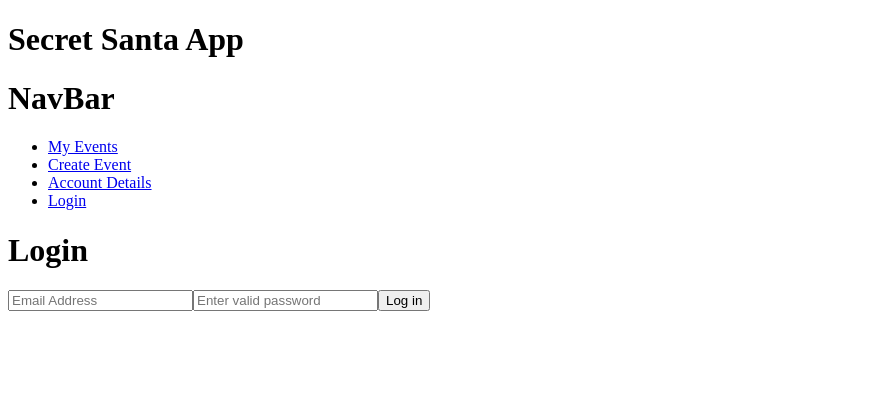
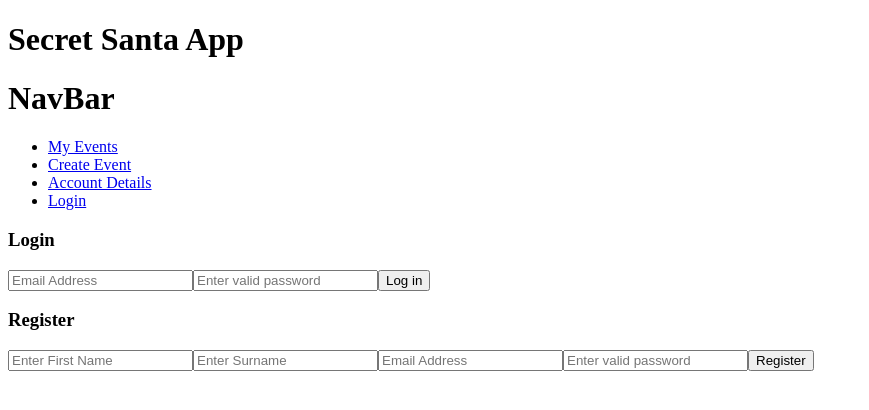
Before and after one commit to SuzBarnes/secret-santa, a React (Create React App) app: page /login in a window 1280 px wide. Shown: the top 410 px of the page, without its empty margins (0-869 px from the left). Built offline with nearby package versions, Linux system fonts and the light colour scheme.

Commit message:
added registration form to login page

```diff
--- a/package.json
+++ b/package.json
@@ -6,6 +6,7 @@
     "@testing-library/jest-dom": "^5.16.5",
     "@testing-library/react": "^13.4.0",
     "@testing-library/user-event": "^13.5.0",
+    "axios": "^1.1.3",
     "react": "^18.2.0",
     "react-dom": "^18.2.0",
     "react-router-dom": "^6.4.2",
--- a/src/components/Login.js
+++ b/src/components/Login.js
@@ -1,41 +1,107 @@
-import React, { useState } from "react";
+import React, { useState, useRef, useEffect } from "react";
 import "../styles/login.scss";
 
 const Login = () => {
+    const userRef = useRef();
+    const errRef = useRef();
+
     const initialState = {
-    fields: {
+        login: {
             email: "",
             password: "",
         },
+        register: {
+            firstname: "",
+            surname: "",
+            email: "",
+            password: "",
+        },
+        alert: {
+            message: "",
+            isSuccess: false,
+        },
     };
-  const [fields, setFields] = useState(initialState.fields);
+    const [login, setLogin] = useState(initialState.login);
+    const [register, setRegister] = useState(initialState.register);
+    const [alert, setAlert] = useState(initialState.alert);
+
     const handleLogin = (event) => {
         event.preventDefault();
-    console.log(fields);
+        setAlert({ message: "", isSuccess: false });
+        console.log(login);
     };
-  const handleFieldChange = (event) => {
-    setFields({ ...fields, [event.target.name]: event.target.value });
+    const handleRegister = (event) => {
+        event.preventDefault();
+        setAlert({ message: "", isSuccess: false });
+        console.log(register);
     };
+    const handleLoginChange = (event) => {
+        setLogin({ ...login, [event.target.name]: event.target.value });
+    };
+    const handleRegisterChange = (event) => {
+        setRegister({ ...register, [event.target.name]: event.target.value });
+    };
+
     return (
         <div className="login">
-      <h1>Login</h1>
+            <h3>Login</h3>
             <form onSubmit={handleLogin}>
                 <input
-          id="email"
-          name="email"
+                    id="login-email"
+                    name="login-email"
                     placeholder="Email Address"
-          value={fields.email}
-          onChange={handleFieldChange}
+                    value={login.email}
+                    onChange={handleLoginChange}
+                    required
                 />
 
                 <input
-          id="password"
-          name="password"
+                    id="login-password"
+                    name="login-password"
                     placeholder="Enter valid password"
-          value={fields.password}
-          onChange={handleFieldChange}
+                    value={login.password}
+                    onChange={handleLoginChange}
+                    required
                 />
                 <button type="submit">Log in</button>
+            </form>
+
+            <h3>Register</h3>
+            <form onSubmit={handleRegister}>
+                <input
+                    id="firstname"
+                    name="firstname"
+                    placeholder="Enter First Name"
+                    value={register.firstname}
+                    onChange={handleRegisterChange}
+                    required
+                />
+                <input
+                    id="surname"
+                    name="surname"
+                    placeholder="Enter Surname"
+                    value={register.surname}
+                    onChange={handleRegisterChange}
+                    required
+                />
+                <input
+                    id="register-email"
+                    name="register-email"
+                    placeholder="Email Address"
+                    value={register.email}
+                    onChange={handleRegisterChange}
+                    required
+                />
+
+                <input
+                    id="register-password"
+                    name="register-password"
+                    placeholder="Enter valid password"
+                    value={register.password}
+                    onChange={handleRegisterChange}
+                    required
+                />
+                <button type="submit">Register</button>
             </form>
         </div>
     );
```
Also changed, not shown: 1 other file (tests, documents, lock files or other folders). Lines whose indentation alone changed are shown as unchanged.
